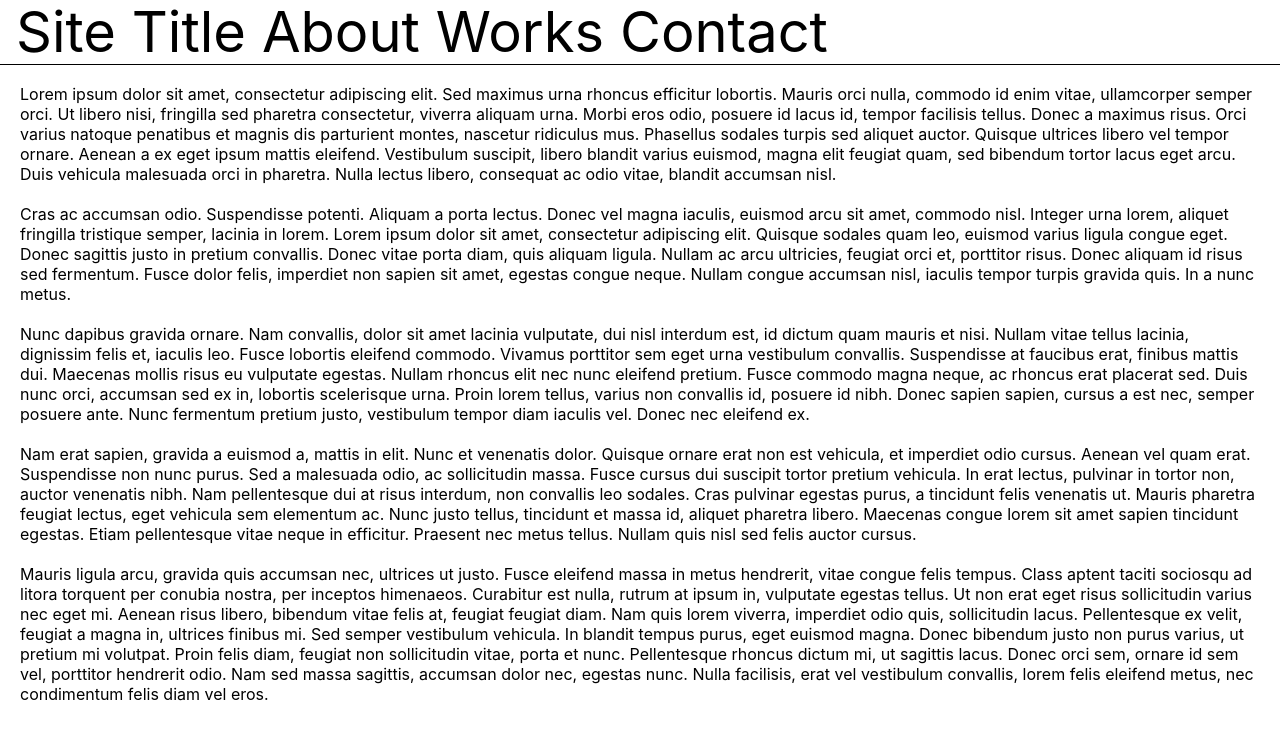
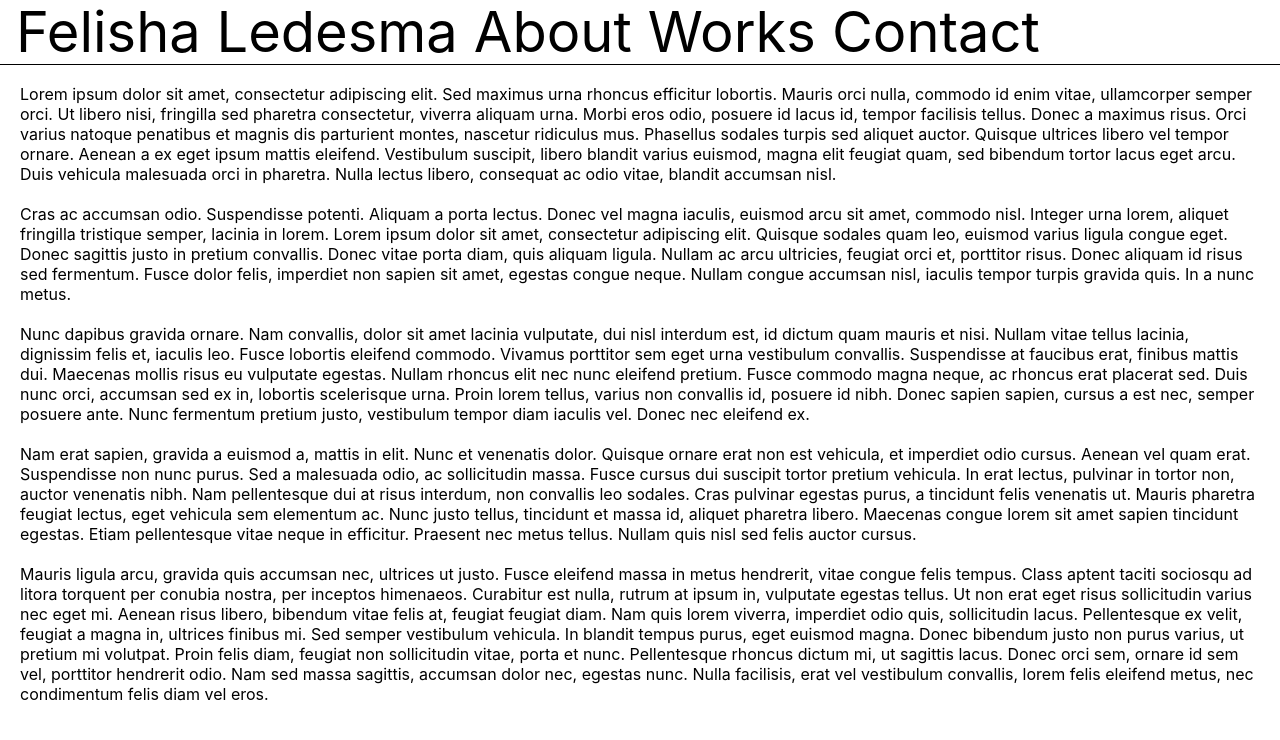
Before and after one commit to taxihelms0/felishaledesma.com, a Jekyll site: the page built from index.html, in a window 1280 px wide. Shown: the top 740 px of the page. Built offline with Jekyll 4.4.1, drawn with Linux system fonts in a browser that asks for light colours.

Commit message:
changed name to felisha for deploy

```diff
--- a/_data/navigation.yml
+++ b/_data/navigation.yml
@@ -1,4 +1,4 @@
-- name: Site Title
+- name: Felisha Ledesma
   link: /
 - name: About
   link: /about.html
```
Also changed, not shown: 1 other file.
